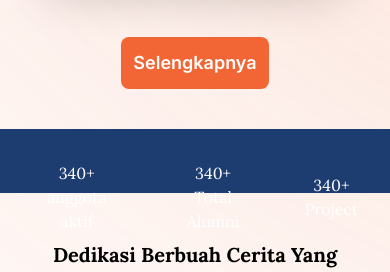
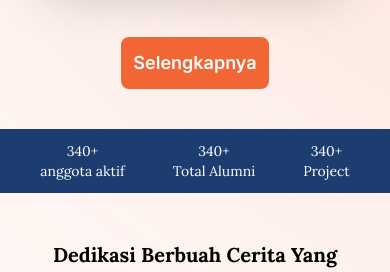
Before and after one commit to Rerey155-del/ukm-it_cybernetix, a React (Vite) app: page / in a window 390 px wide. Shown: the part 2140-2412 px from the top of the page. Built offline with nearby package versions, Linux system fonts and the light colour scheme; no server answers; what flowbite, ldrs would draw is missing.

Commit message:
penambahan bar biru pada landing Page

```diff
--- a/src/pages/LandingPage.jsx
+++ b/src/pages/LandingPage.jsx
@@ -180,17 +180,17 @@ const LandingPage = () => {
             </button>
           </div>
 
-          <div className="h-16 sm:h-20 lg:h-36 w-full bg-[#1D3D71] p-8 ">
+          <div className="p-3 h-16 sm:h-20 lg:h-36 w-full bg-[#1D3D71] lg:p-8 ">
             <div className="gap-12 flex items-center justify-center text-white text-xl lg:gap-40  ">
-              <div className="text-base text-center lg:space-y-3 lg:text-xl ">
+              <div className="text-sm text-center lg:space-y-3 lg:text-xl ">
                 <p>340+</p>
                 <p>anggota aktif</p>
               </div>
-              <div className="text-base text-center lg:space-y-3 lg:text-xl">
+              <div className="text-sm text-center lg:space-y-3 lg:text-xl">
                 <p>340+</p>
                 <p>Total Alumni</p>
               </div>
-              <div className="text-base text-center lg:space-y-3 lg:text-xl ">
+              <div className="text-sm text-center lg:space-y-3 lg:text-xl ">
                 <p>340+</p>
                 <p>Project</p>
               </div>
```
